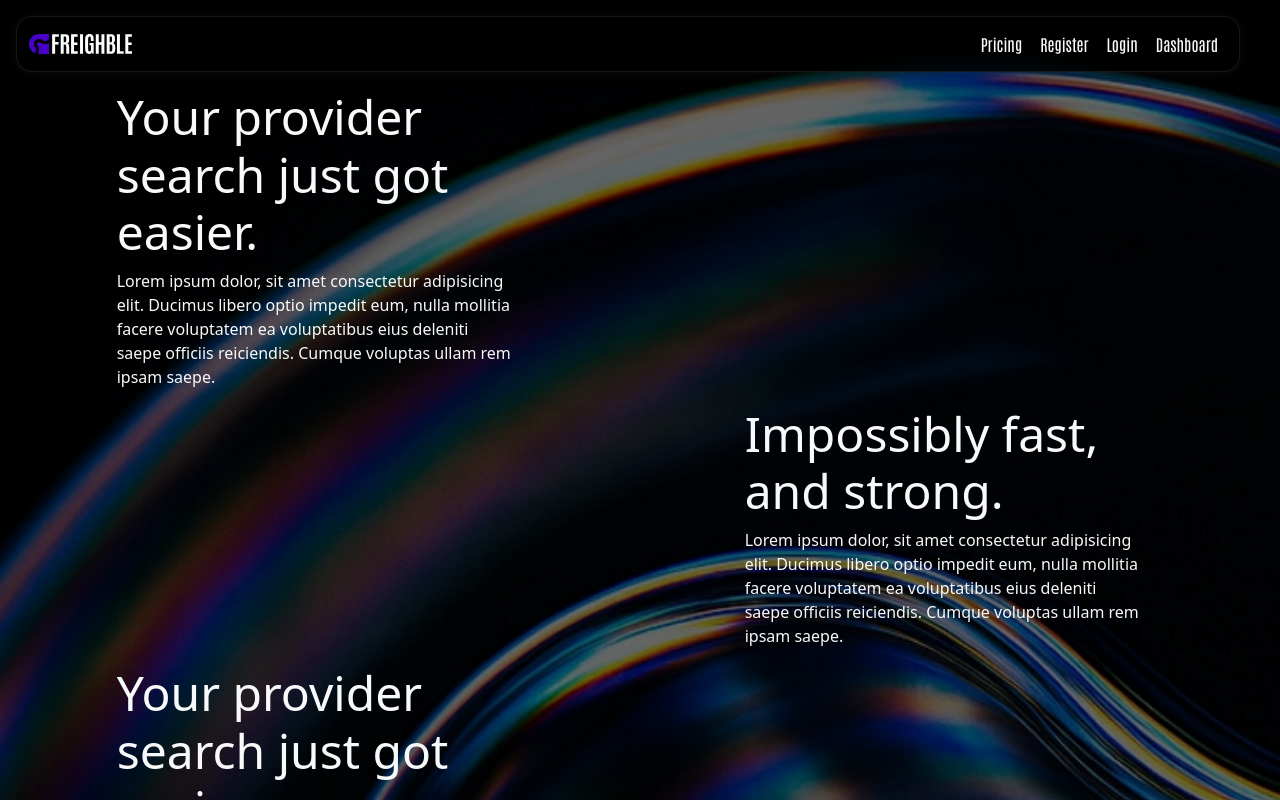
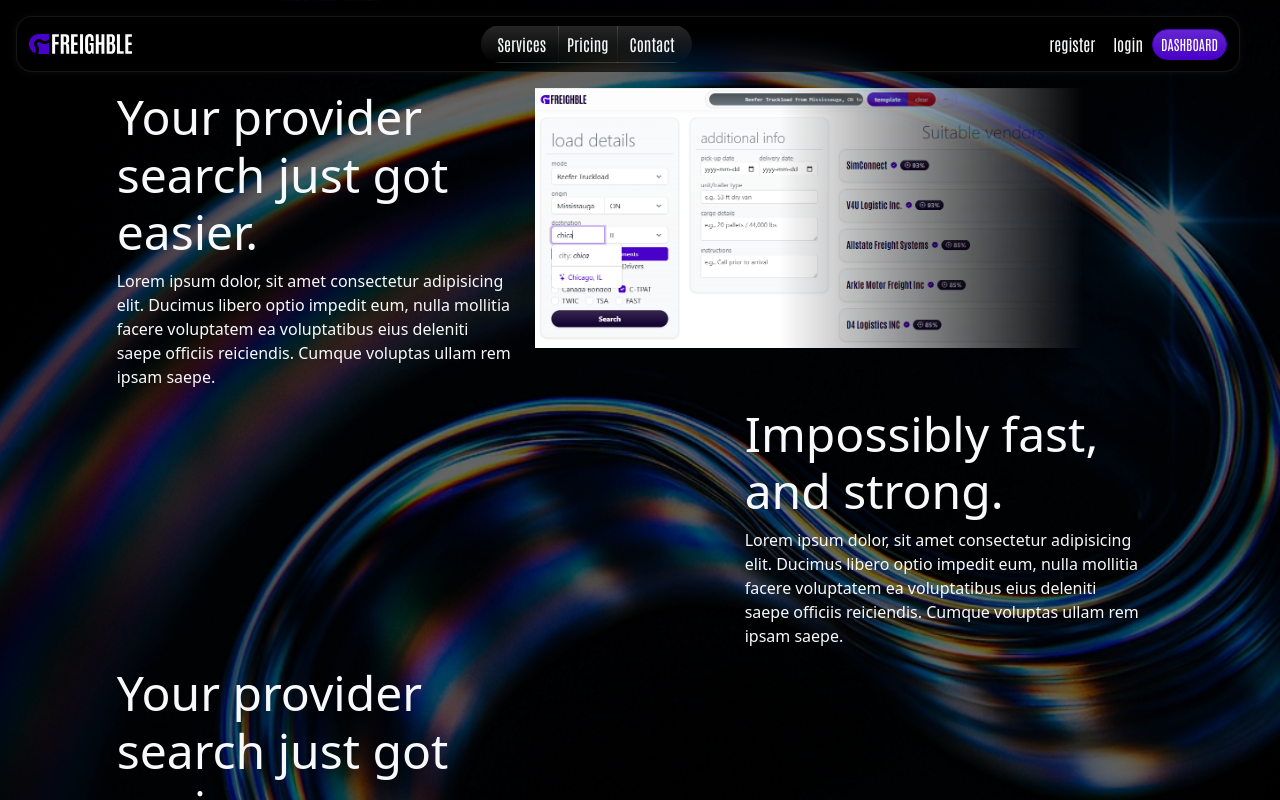
Before and after one commit to hugolopez-online/freighble, a React (Vite) app: page / in a window 1280 px wide. Shown: the top 800 px of the page. Built offline with nearby package versions, Linux system fonts and the light colour scheme.

Commit message:
feat(ui): website design progress (WIP: navbar improvements)

```diff
--- a/src/pages/Dashboard/layout/components/Banner.jsx
+++ b/src/pages/Dashboard/layout/components/Banner.jsx
@@ -11,9 +11,6 @@ const Banner = (props) => {
                     <h4 className="display-6 text-secondary fs-2">
                         additional info
                     </h4>
-                    <p className="text-secondary fw-light">
-                        (optional but encouraged)
-                    </p>
                 </div>
             </div>
             <div className="row mb-2">
--- a/src/pages/Dashboard/layout/components/Console.jsx
+++ b/src/pages/Dashboard/layout/components/Console.jsx
@@ -20,7 +20,7 @@ const Console = (props) => {
     }, [props.specs.mode, props.specs.origin, props.specs.destination]);
 
     return (
-        <div className="navbar bg-light p-2 rounded-pill border border-tertiary">
+        <div className="navbar bg-light p-1 rounded-pill border border-tertiary">
             <div className="container-fluid px-1">
                 <div
                     id="console-display"
--- a/src/pages/Dashboard/layout/components/Navbar.jsx
+++ b/src/pages/Dashboard/layout/components/Navbar.jsx
@@ -15,7 +15,7 @@ const Navbar = ({
     templateSpecs,
 }) => {
     return (
-        <nav className="navbar">
+        <nav className="navbar p-0">
             <div className="container-fluid">
                 <Link
                     className="navbar-brand d-none d-md-block"
@@ -23,7 +23,7 @@ const Navbar = ({
                 >
                     <img
                         className="d-block"
-                        height={30}
+                        height={20}
                         src={logo}
                         alt="Freighble logo"
                     />
@@ -50,14 +50,11 @@ const Navbar = ({
                 </div>
                 <div className="navbar">
                     <div className="container-fluid">
-                        <button className="btn btn-light border bg-gradient text-secondary rounded-pill px-3 me-1">
-                            ?
+                        <button className="btn btn-sm btn-light border bg-gradient text-secondary rounded-pill px-3 mx-1">
+                            <i className="bi bi-gear-fill"></i>
                         </button>
-                        <button className="btn btn-light border bg-gradient text-secondary rounded-pill px-3 mx-1">
-                            ...
-                        </button>
-                        <button className="btn btn-warning bg-gradient rounded-pill px-3 ms-1">
-                            sign out
+                        <button className="btn btn-sm btn-secondary bg-gradient rounded-pill px-3 ms-1">
+                            <i className="bi bi-person-fill"></i>
                         </button>
                     </div>
                 </div>
--- a/src/pages/Header.jsx
+++ b/src/pages/Header.jsx
@@ -21,29 +21,47 @@ const Header = () => {
                     </Link>
                     <div className="navbar text-light header-menu p-0">
                         <div className="container-fluid px-0">
-                            <Link
-                                className="btn text-light px-2"
-                                to="/"
-                            >
-                                Pricing
-                            </Link>
+                            <div className="btn-group">
+                                <Link
+                                    className="btn bg-gradient text-light rounded-start-pill ps-3"
+                                    to="/"
+                                >
+                                    Services
+                                </Link>
+                                <Link
+                                    className="btn bg-gradient text-light px-2"
+                                    to="/"
+                                >
+                                    Pricing
+                                </Link>
+                                <Link
+                                    className="btn bg-gradient text-light rounded-end-pill pe-3"
+                                    to="/"
+                                >
+                                    Contact
+                                </Link>
+                            </div>
+                        </div>
+                    </div>
+                    <div className="navbar header-menu p-0">
+                        <div className="container-fluid px-0">
                             <Link
                                 className="btn text-light px-2"
                                 to="register"
                             >
-                                Register
+                                register
                             </Link>
                             <Link
                                 className="btn text-light px-2"
                                 to="login"
                             >
-                                Login
+                                login
                             </Link>
                             <Link
-                                className="btn text-light px-2"
+                                className="btn btn-sm btn-primary bg-gradient rounded-pill px-2"
                                 to="dashboard"
                             >
-                                Dashboard
+                                DASHBOARD
                             </Link>
                         </div>
                     </div>
--- a/src/pages/Home.jsx
+++ b/src/pages/Home.jsx
@@ -1,3 +1,5 @@
+import screen_1 from "../assets/img/frieghble-screen_01_pseudo-transparent.png";
+
 const Home = () => {
     return (
         <div className="row justify-content-center">
@@ -12,7 +14,13 @@ const Home = () => {
                     reiciendis. Cumque voluptas ullam rem ipsam saepe.
                 </p>
             </div>
-            <div className="col-6"></div>
+            <div className="col-6">
+                <img
+                    width={"100%"}
+                    src={screen_1}
+                    alt="Freighble screen"
+                />
+            </div>
             <div className="col-6"></div>
             <div className="col-4 text-light">
                 <h5 className="display-5">Impossibly fast, and strong.</h5>
--- a/src/styles/app.css
+++ b/src/styles/app.css
@@ -26,16 +26,17 @@
 
 .website-hero {
     background-image: url(../assets/img/hero-background.webp);
+    background-attachment: fixed;
     background-size: cover;
     backdrop-filter: brightness(60%);
 }
 
 .under-navbar {
-    top: 5.9rem !important;
+    top: 4.1rem !important;
 }
 
 .under-navbar-sm {
-    top: 5rem !important;
+    top: 4rem !important;
 }
 
 .bg-gradient-deep {
```
Also changed, not shown: src/assets/img/frieghble-screen_01.png (added), src/assets/img/frieghble-screen_01_pseudo-transparent.png (added).
